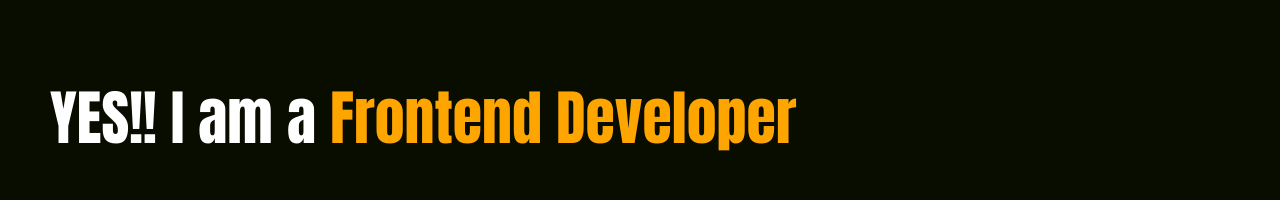
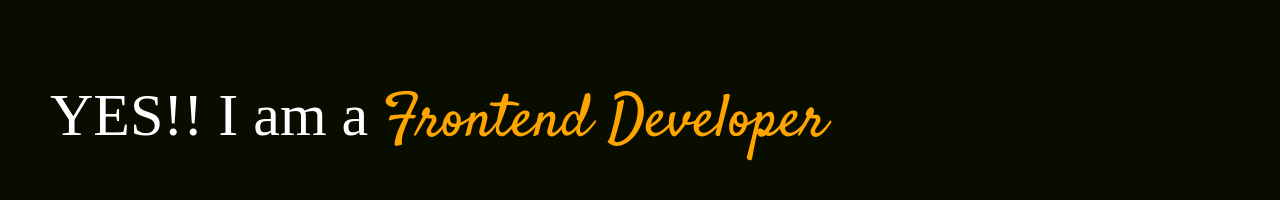
Before and after one commit to dxfuryman/portfolio-react, a React (Vite) app: page / in a window 1280 px wide. Shown: the part 282-482 px from the top of the page. Built offline with nearby package versions, Linux system fonts and the light colour scheme; a web font is replaced by a local one.

Commit message:
dev commit

```diff
--- a/src/Home.jsx
+++ b/src/Home.jsx
@@ -1,11 +1,10 @@
 import React from 'react';
-import ProfileImage from "./assets/profile.jpg";
 
 const Home = () => {
     return (
         <>
             <div className="home-container">
-                <h1 className="home-title">YES!! I am a <span id="FD">Frontend Developer</span></h1>
+                <h1 className="home-title"><span className="yes"> YES!!</span> I am a <span id="FD">Frontend Developer</span></h1>
             </div>
         </>
     )
--- a/src/index.css
+++ b/src/index.css
@@ -1,4 +1,5 @@
 @import url('https://fonts.googleapis.com/css2?family=Anton&display=swap');
+@import url('https://fonts.googleapis.com/css2?family=Anton&family=Lilita+One&family=Satisfy&display=swap');
 
 @tailwind base;
 @tailwind components;
@@ -69,12 +70,18 @@
   justify-content: center; /* Center vertically */
   position: relative;
 }
-
+#FD:hover{
+  font-family: "Lilita One", sans-serif;
+  font-weight: 400;
+  font-style: normal;
+  color: coral;
+  cursor: pointer;
+}
 .home-title {
   color: white;
-  font-family: "Anton", sans-serif;
-  font-weight: 400;
-  font-style: normal;
+  /*font-family: "Satisfy", cursive;*/
+  /*font-weight: 400;*/
+  /*font-style: normal;*/
   font-size: 60px;
   margin-left: 50px;
   position: relative;
@@ -83,4 +90,12 @@
 }
 #FD{
   color: orange;
+  font-family: "Satisfy", cursive;
+  font-weight: 400;
+  font-style: normal;
 }
+#yes{
+  font-family: "Anton", sans-serif;
+  font-weight: 400;
+  font-style: normal
+}
--- a/src/nav.css
+++ b/src/nav.css
@@ -69,7 +69,6 @@ p {
     color: #DEEBF8;
 }
 
-
 #name{
     /*font-size: 10px;*/
     justify-content: start;
```
